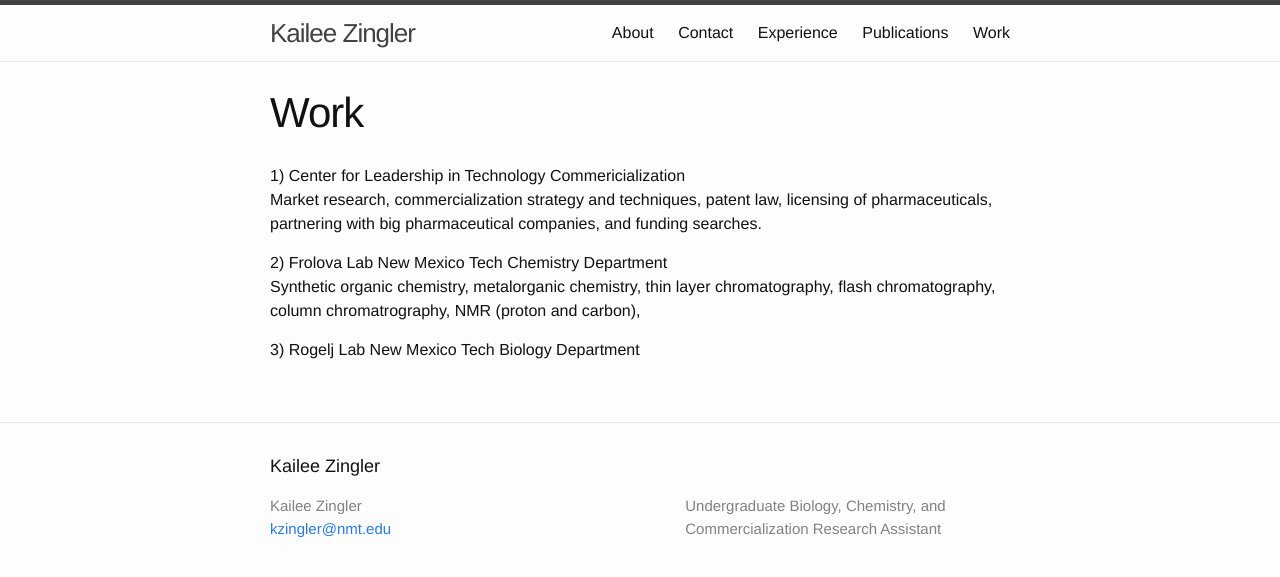
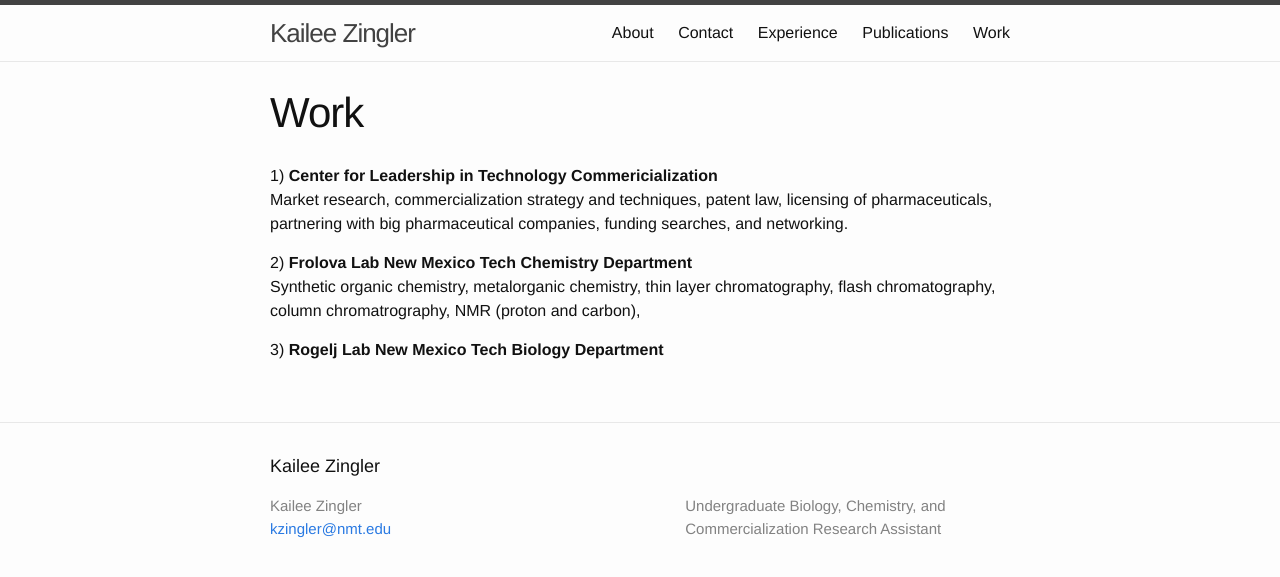
Before and after one commit to kzingler/kzingler.github.io, a Jekyll site: the page built from work.md, in a window 1280 px wide. Shown: the top 577 px of the page. Built offline with Jekyll 4.4.1, drawn with Linux system fonts in a browser that asks for light colours.

Commit message:
made bold

```diff
--- a/work.md
+++ b/work.md
@@ -4,14 +4,14 @@ title: Work
 permalink: /work/
 ---
 
-1) Center for Leadership in Technology Commericialization
+1) **Center for Leadership in Technology Commericialization**
 Market research, commercialization strategy and techniques,
 patent law, licensing of pharmaceuticals, partnering with big
-pharmaceutical companies, and funding searches.
+pharmaceutical companies, funding searches, and networking.
 
-2) Frolova Lab New Mexico Tech Chemistry Department
+2) **Frolova Lab New Mexico Tech Chemistry Department**
 Synthetic organic chemistry, metalorganic chemistry, thin
 layer chromatography, flash chromatography, column chromatrography,
 NMR (proton and carbon),
 
-3) Rogelj Lab New Mexico Tech Biology Department
+3) **Rogelj Lab New Mexico Tech Biology Department**
```
